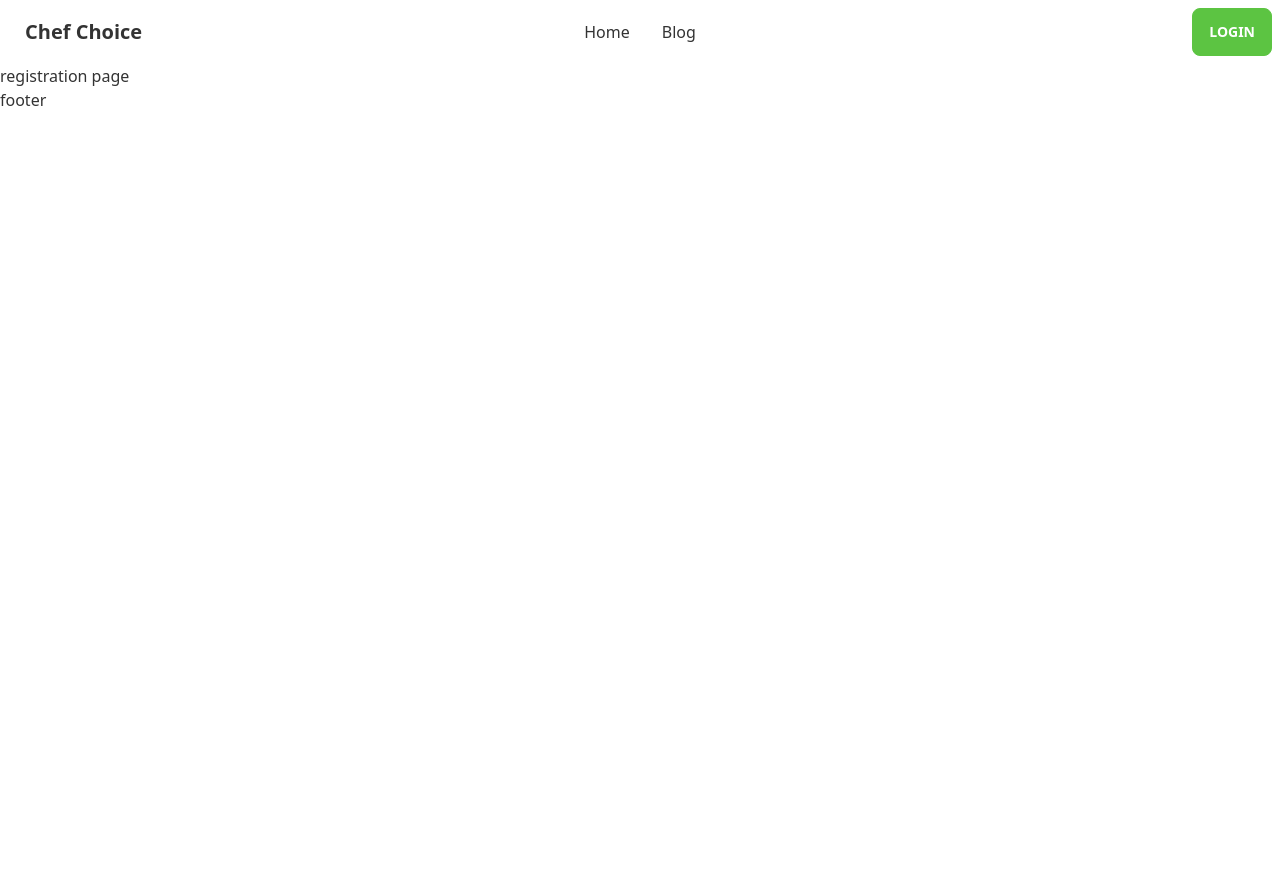
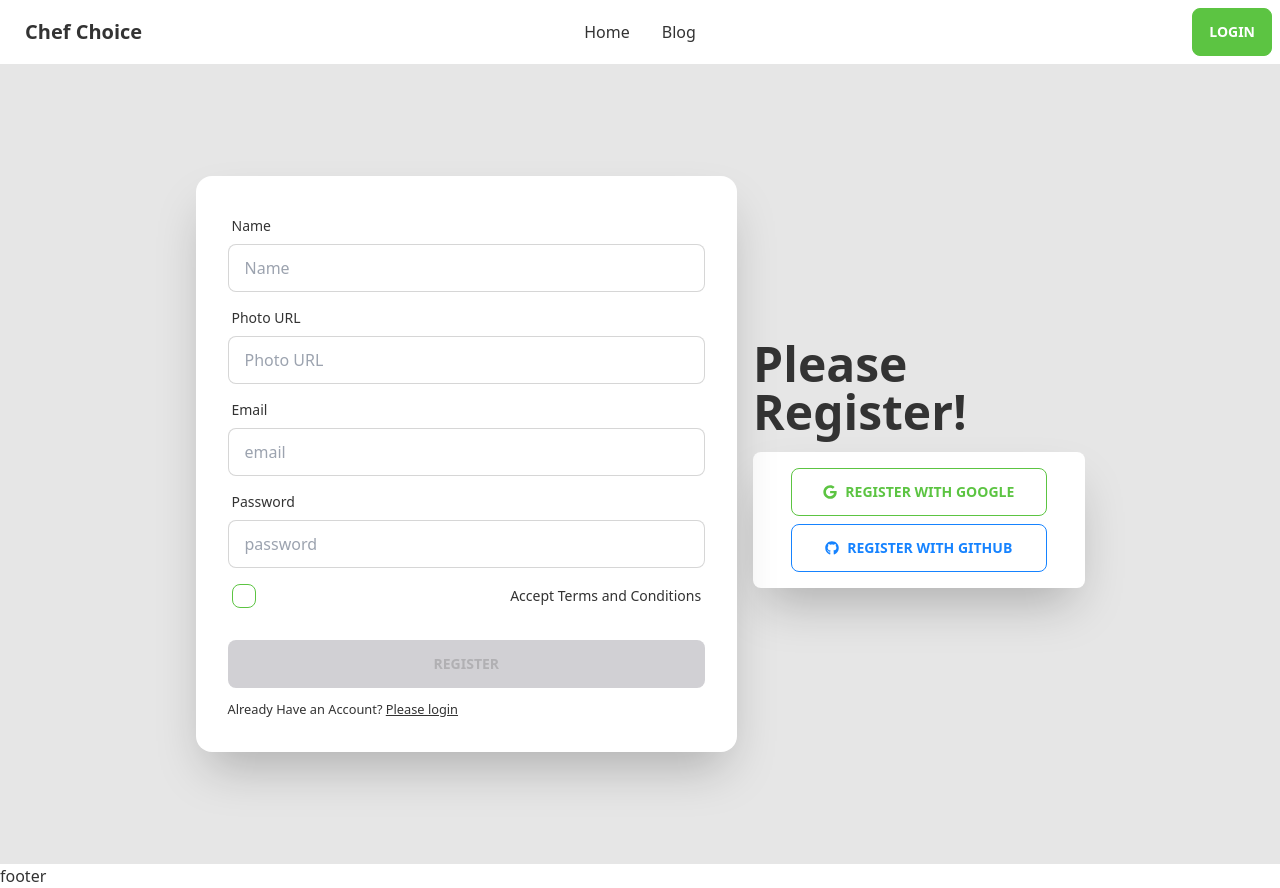
Before and after one commit to RageNUB/chef-choice-client, a React (Vite) app: page /register in a window 1280 px wide. Before the commit the page ends 800 px from the top, so only its background shows below. Built offline with nearby package versions, Linux system fonts and the light colour scheme.

Commit message:
registration page added

```diff
--- a/package.json
+++ b/package.json
@@ -16,6 +16,7 @@
     "match-sorter": "^6.3.1",
     "react": "^18.2.0",
     "react-dom": "^18.2.0",
+    "react-icons": "^4.8.0",
     "react-router-dom": "^6.11.0",
     "sort-by": "^1.2.0"
   },
--- a/src/pages/Login/Login.jsx
+++ b/src/pages/Login/Login.jsx
@@ -1,5 +1,6 @@
 import React from "react";
 import { Link } from "react-router-dom";
+import { FaGithub, FaGoogle } from "react-icons/fa";
 
 const Login = () => {
   return (
@@ -9,8 +10,8 @@
           <div className="text-center lg:text-left">
             <h1 className="text-5xl font-bold">Please Login!</h1>
             <div className="mt-4 shadow-2xl bg-base-100 p-4 rounded-lg text-center">
-              <button className="btn btn-wide btn-outline text-primary hover:bg-primary hover:border-none mb-2">login with Google</button>
-              <button className="btn btn-wide btn-outline text-accent hover:bg-accent hover:border-none">Login with Github</button>
+              <button className="btn btn-wide btn-outline text-primary hover:bg-primary hover:border-none mb-2"><FaGoogle className="mr-2"></FaGoogle>login with Google</button>
+              <button className="btn btn-wide btn-outline text-accent hover:bg-accent hover:border-none"><FaGithub className="mr-2"></FaGithub>Login with Github</button>
             </div>
           </div>
           <div className="card w-full shadow-2xl bg-base-100">
--- a/src/pages/Registration/Registration.jsx
+++ b/src/pages/Registration/Registration.jsx
@@ -1,11 +1,116 @@
-import React from 'react';
+import React, { useState } from "react";
+import { Link } from "react-router-dom";
+import { FaGithub, FaGoogle } from "react-icons/fa";
 
 const Registration = () => {
-    return (
-        <div>
-            <h1>registration page</h1>
+    const [checked, setChecked] = useState(false);
+
+    const handleChecked = event => {
+        setChecked(event.target.checked)
+    }
+
+    const handleRegister = event => {
+        event.preventDefault();
+        const form = event.target;
+        const name = form.name.value;
+        const photo = form.photo.value;
+        const email = form.email.value;
+        const password = form.password.value;
+        console.log(name, photo, email, password)
+    }
+
+  return (
+    <div>
+      <div className="hero min-h-screen bg-base-200">
+        <div className="hero-content flex-col lg:flex-row-reverse">
+          <div className="text-center lg:text-left">
+            <h1 className="text-5xl font-bold">Please Register!</h1>
+            <div className="mt-4 shadow-2xl bg-base-100 p-4 rounded-lg text-center">
+              <button className="btn btn-wide btn-outline text-primary hover:bg-primary hover:border-none mb-2">
+                <FaGoogle className="mr-2"></FaGoogle> Register with Google
+              </button>
+              <button className="btn btn-wide btn-outline text-accent hover:bg-accent hover:border-none">
+                <FaGithub className="mr-2"></FaGithub> Register with Github
+              </button>
+            </div>
+          </div>
+          <div className="card w-full shadow-2xl bg-base-100">
+            <form className="card-body" onSubmit={handleRegister}>
+              <div className="form-control">
+                <label className="label">
+                  <span className="label-text">Name</span>
+                </label>
+                <input
+                  type="text"
+                  placeholder="Name"
+                  name="name"
+                  required
+                  className="input input-bordered"
+                />
+              </div>
+              <div className="form-control">
+                <label className="label">
+                  <span className="label-text">Photo URL</span>
+                </label>
+                <input
+                  type="text"
+                  placeholder="Photo URL"
+                  name="photo"
+                  required
+                  className="input input-bordered"
+                />
+              </div>
+              <div className="form-control">
+                <label className="label">
+                  <span className="label-text">Email</span>
+                </label>
+                <input
+                  type="email"
+                  placeholder="email"
+                  name="email"
+                  required
+                  className="input input-bordered"
+                />
+              </div>
+              <div className="form-control">
+                <label className="label">
+                  <span className="label-text">Password</span>
+                </label>
+                <input
+                  type="password"
+                  placeholder="password"
+                  name="password"
+                  required
+                  className="input input-bordered"
+                />
+              </div>
+              <div className="form-control">
+                <label className="label cursor-pointer">
+                  <input onClick={handleChecked}
+                    type="checkbox"
+                    name="accept"
+                    className="checkbox checkbox-primary"
+                  />
+                  <span className="label-text">Accept Terms and Conditions</span>
+                </label>
+              </div>
+              <div className="form-control mt-4">
+                <button disabled={!checked} className="btn btn-primary">Register</button>
+              </div>
+              <p>
+                <small>
+                  Already Have an Account?{" "}
+                  <Link to="/login" className="underline">
+                    Please login
+                  </Link>
+                </small>
+              </p>
+            </form>
+          </div>
         </div>
-    );
+      </div>
+    </div>
+  );
 };
 
 export default Registration;
```
Also changed, not shown: 1 other file (tests, documents, lock files or other folders).
